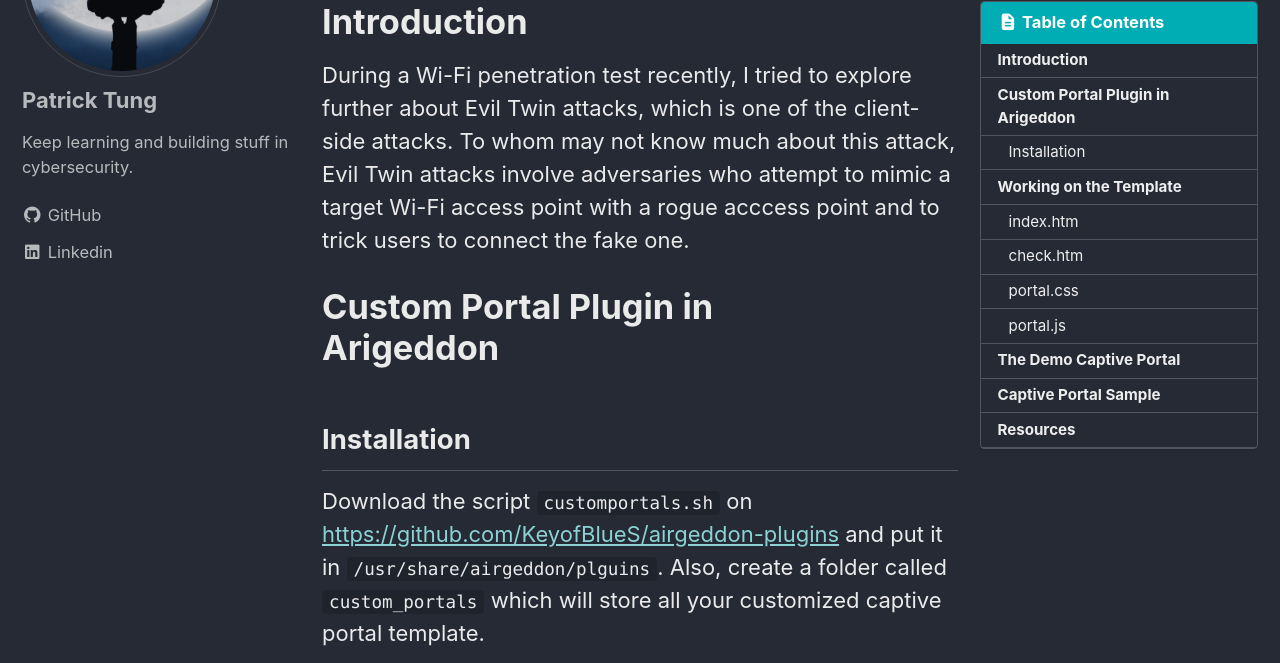
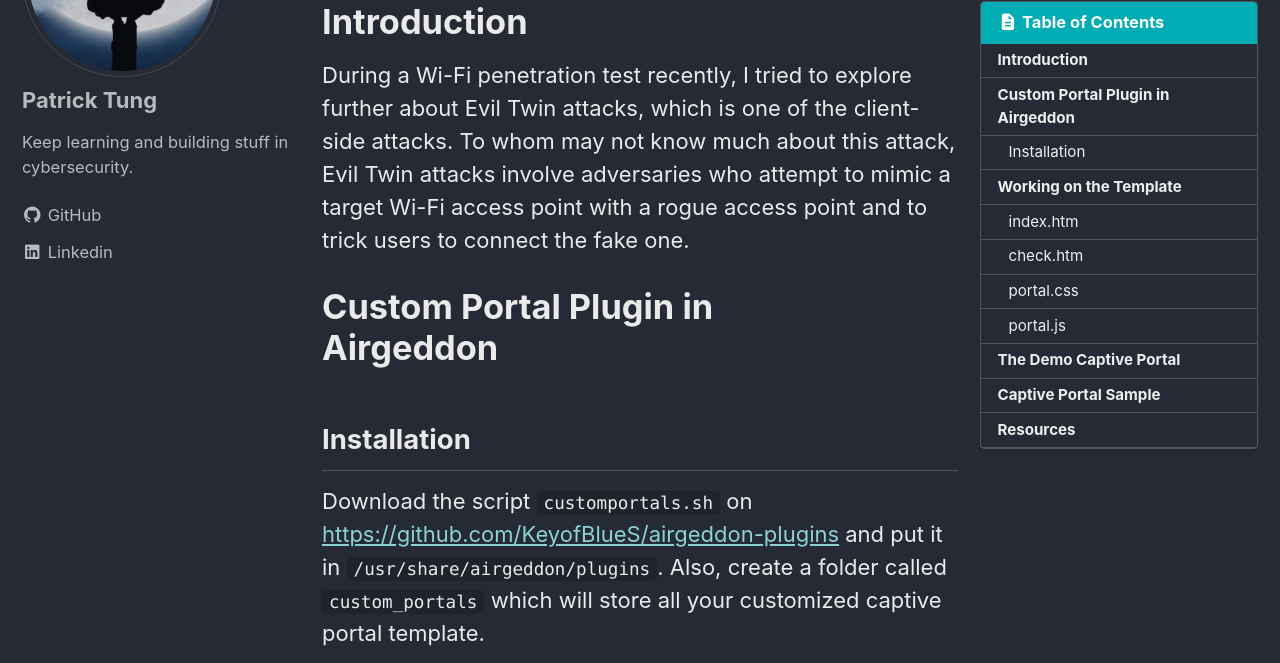
Before and after one commit to patrickt2017/patrickt2017.github.io, a Jekyll site: the page built from _posts/2025-09-06-Custom-Captive-Portal.md, in a window 1280 px wide and 900 px high. Shown: the part 234-897 px from the top of the window. Built offline with Jekyll 4.4.1, drawn with Linux system fonts in a browser that asks for light colours; cached includes are drawn as plain includes; some of the changed text lies outside the part shown.

Commit message:
Update 2025-09-06-Custom-Captive-Portal.md

````diff
--- a/_posts/2025-09-06-Custom-Captive-Portal.md
+++ b/_posts/2025-09-06-Custom-Captive-Portal.md
@@ -10,13 +10,12 @@ show_date: true
 ---
 
 # Introduction
-During a Wi-Fi penetration test recently, I tried to explore further about Evil Twin attacks, which is one of the client-side attacks. To whom may not know much about this attack, Evil Twin attacks involve adversaries who attempt to mimic a target Wi-Fi access point with a rogue acccess point and to trick users to connect the fake one.
+During a Wi-Fi penetration test recently, I tried to explore further about Evil Twin attacks, which is one of the client-side attacks. To whom may not know much about this attack, Evil Twin attacks involve adversaries who attempt to mimic a target Wi-Fi access point with a rogue access point and to trick users to connect the fake one.
 
-# Custom Portal Plugin in Arigeddon
-
+# Custom Portal Plugin in Airgeddon
 ## Installation
 
-Download the script `customportals.sh` on [https://github.com/KeyofBlueS/airgeddon-plugins](https://github.com/KeyofBlueS/airgeddon-plugins) and put it in `/usr/share/airgeddon/plguins`. Also, create a folder called `custom_portals` which will store all your customized captive portal template.
+Download the script `customportals.sh` on [https://github.com/KeyofBlueS/airgeddon-plugins](https://github.com/KeyofBlueS/airgeddon-plugins) and put it in `/usr/share/airgeddon/plugins`. Also, create a folder called `custom_portals` which will store all your customized captive portal template.
 
 ```sh
 ┌──(root㉿kali)-[/usr/share/airgeddon/plugins]
@@ -53,7 +52,7 @@ echo -e '			<p class="description">Please enter the Wi-Fi password to gain acces
 echo -e '			<label><input id="password" maxlength="63" name="password" size="20" type="password" placeholder="Password" class="input-field"/></label>'
 echo -e '			<input type="submit" value="Connect" class="button"/>'
 echo -e '		</form>'
-echo -e '		<p class="warning">Only authorized persons are allowed to access the coporate network of ABC Company.</p>'
+echo -e '		<p class="warning">Only authorized persons are allowed to access the corporate network of ABC Company.</p>'
 echo -e '	</div>'
 exit 0
 ```
@@ -88,7 +87,7 @@ Then, check whether `KEY FOUND` is in the output of `aircrack-ng` to determine t
 ```sh
 if [ "$?" = "0" ]; then
 	touch "${tmpdir}${webdir}${et_successfile}" > /dev/null 2>&1
-	echo '<h1 class="success">Connection Success</h1>The password is correct, the connection will be restablished in a few moments'
+	echo '<h1 class="success">Connection Success</h1>The password is correct, the connection will be re-established in a few moments'
 	et_successful=1
 else
 	echo "${password}" >>\
````
